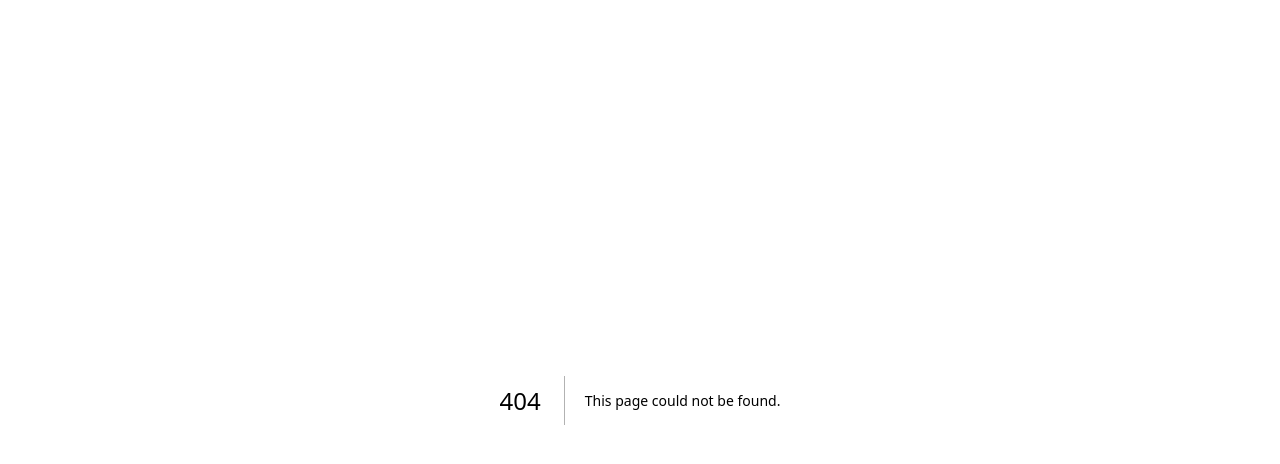
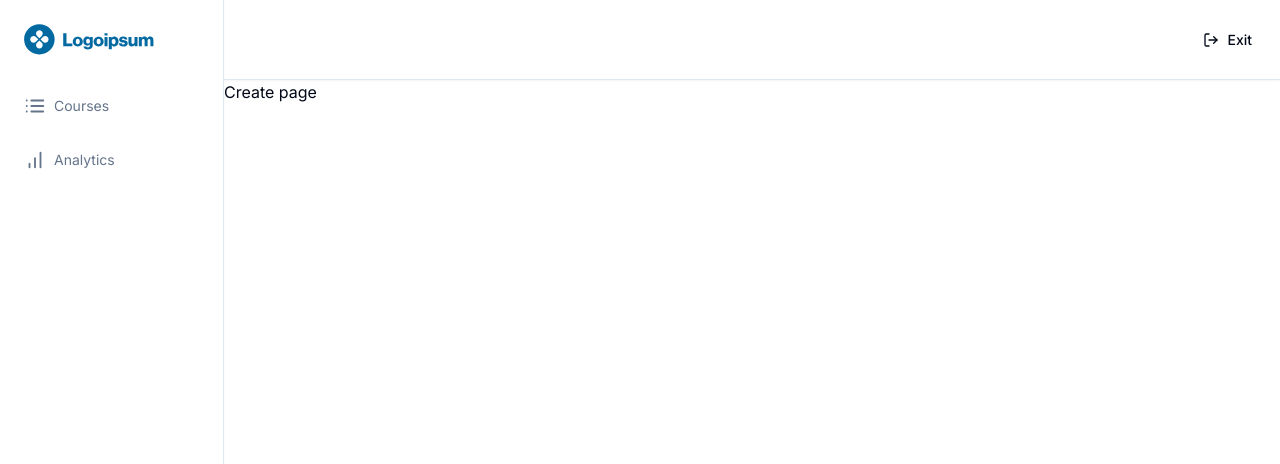
Before and after one commit to almondkiruthu/lms-v2, a Next.js app: page /teacher/create in a window 1280 px wide. Before the commit this address had no page. Shown: the top 464 px of the page. Built offline with nearby package versions, Linux system fonts and the light colour scheme.

Commit message:
I created the create course route

```diff
--- /dev/null
+++ b/app/(dashboard)/(routes)/teacher/create/page.tsx
@@ -0,0 +1,7 @@
+"use client";
+
+const CreatePage = () => {
+  return <div>Create page</div>;
+};
+
+export default CreatePage;
```
